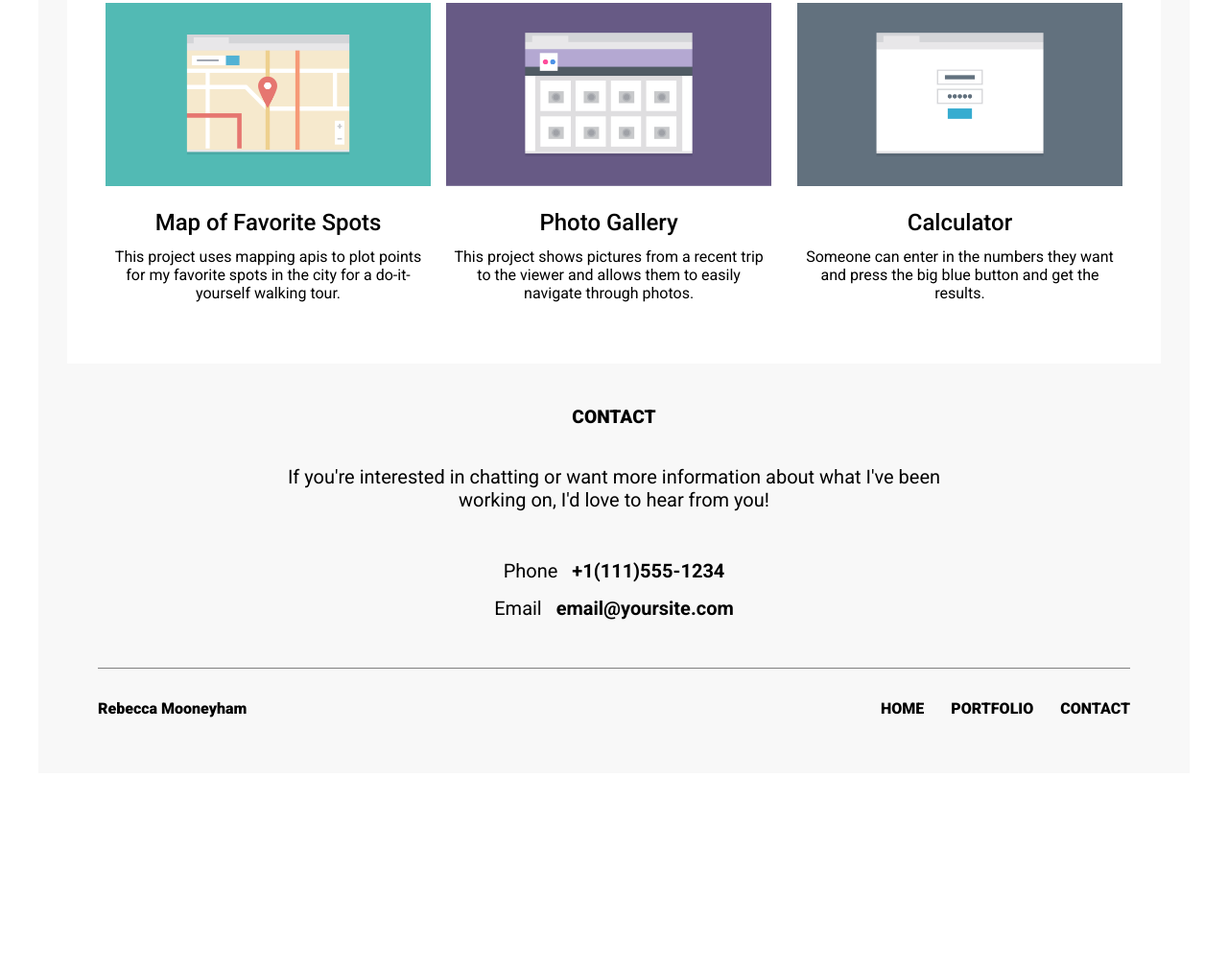
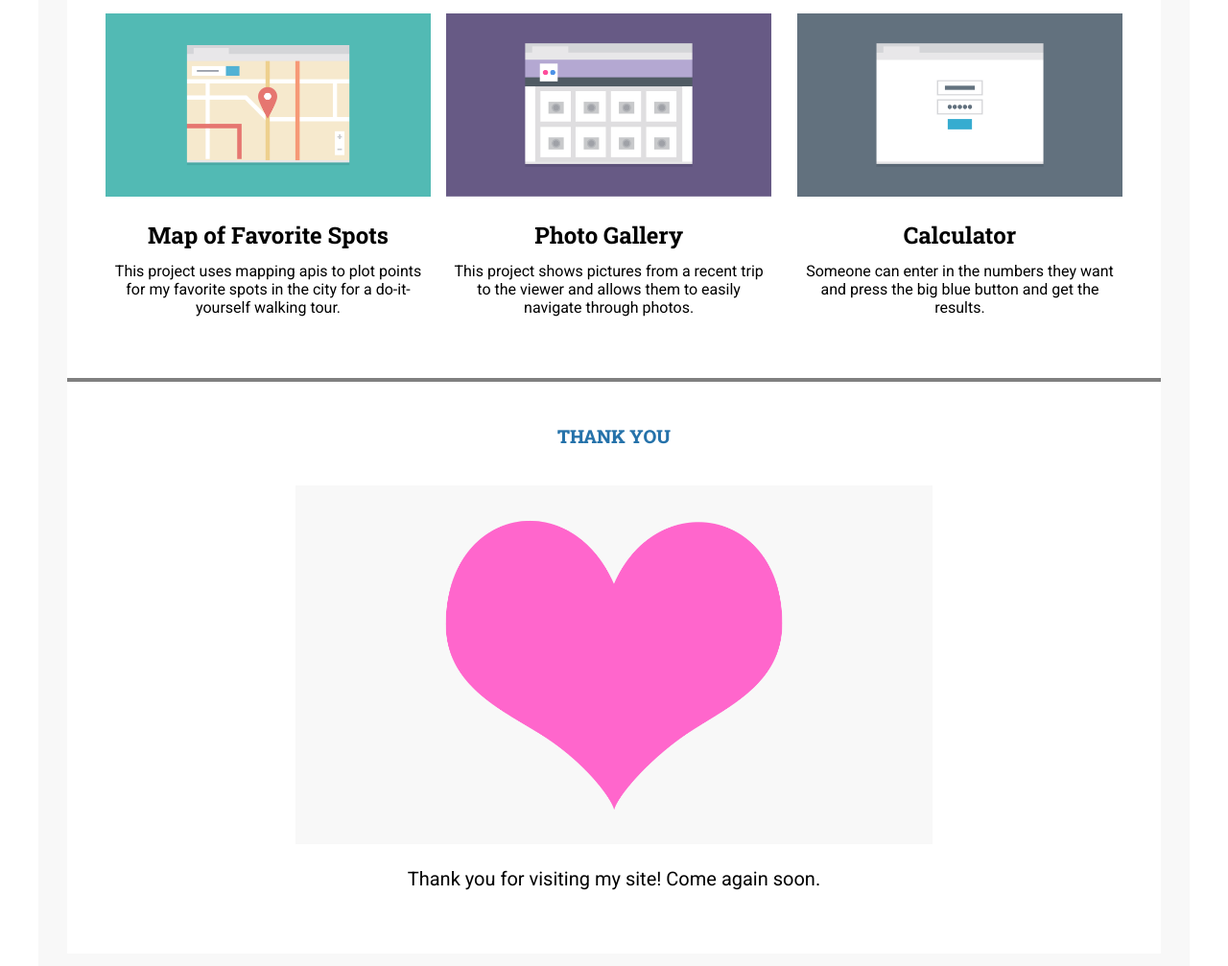
Before and after one commit to RebeccaMooneyham/responsive-layout, a plain HTML site: page index.html in a window 1280 px wide. Shown: the part 907-1914 px from the top of the page at 96% size. Before the commit the page ends 1713 px from the top, so only its background shows below. Drawn offline with Linux system fonts and the light colour scheme.

Commit message:
Added additional Google Font, updated some styles, added an additional section

```diff
--- a/css/styles.css
+++ b/css/styles.css
@@ -10,8 +10,17 @@ body {
   width: auto;
 }
 
+h1, h2, h3 {
+  font-family: 'Roboto Slab', serif;
+  font-weight: 700;
+}
+
 h1, h2, h3, p, li {
   text-align: center;
+}
+
+h1, h2 {
+  color: #2572aa;
 }
 
 p {
@@ -54,6 +63,10 @@ nav a {
   font-size: 1.20em;
 }
 
+a:hover {
+  color: #2572aa;
+}
+
 header img {
   width: 250px;
   height: 153px;
@@ -79,6 +92,20 @@ h3 {
   padding-top: 1.25em;
   padding-bottom: .75em;
   font-weight: 500;
+}
+
+/* ---- Thank You ---- */
+.thank-you {
+  background-color: #fff;
+  padding: 1em 1em;
+  border-top: 4px solid #808080;
+  width: 95%;
+  margin: auto;
+}
+
+.thank-you img {
+  max-width: 60%;
+  margin-bottom: 1.5em;
 }
 
 /* ---- Footer ---- */
@@ -118,6 +145,10 @@ footer {
   text-transform: uppercase;
   color: #000;
   display: block;
+}
+
+.top a:hover {
+  color: #2572aa;
 }
 
 .name {
--- a/index.html
+++ b/index.html
@@ -4,7 +4,8 @@
   <meta charset="UTF-8">
   <meta name="viewport" content="width=device-width, initial-scale=1.0">
   <link rel="stylesheet" href="css/styles.css">
-<link href="https://fonts.googleapis.com/css2?family=Roboto:wght@400;500;700;900&display=swap" rel="stylesheet">
+  <link href="https://fonts.googleapis.com/css2?family=Roboto:wght@400;500;700;900&display=swap" rel="stylesheet">
+  <link href="https://fonts.googleapis.com/css2?family=Roboto+Slab:wght@700;800&display=swap" rel="stylesheet">
   <title>Mooneyham Responsive Layout</title>
 </head>
 <body>
@@ -16,6 +17,7 @@
           <ul>
             <li><a href="#home">Home</a></li>
             <li><a href="#portfolio">Portfolio</a></li>
+            <li><a href="#thanks">Thanks</a></li>
             <li><a href="#contact">Contact</a></li>
           </ul>
         </nav>
@@ -72,6 +74,13 @@
         <p>Someone can enter in the numbers they want and press the big blue button and get the results.</p>
       </section>
     </div>
+    <section id="thanks" class="thank-you">
+      <h2>Thank You</h2>
+      <figure>
+        <img src="images/thank-you.png" alt="Heart Icon">
+      </figure>
+      <p>Thank you for visiting my site! Come again soon.</p>
+    </section>
     <section id="contact" class="footer-section">
       <h2>Contact</h2>
       <p>If you're interested in chatting or want more information about what I've been working on, I'd love to hear from you!</p>
@@ -84,6 +93,7 @@
           <ul>
             <li><a href="#home">Home</a></li>
             <li><a href="#portfolio">Portfolio</a></li>
+            <li><a href="#thanks">Thanks</a></li>
             <li><a href="#contact">Contact</a></li>
           </ul>
         </nav>
```
Also changed, not shown: images/thank-you.png (added).
